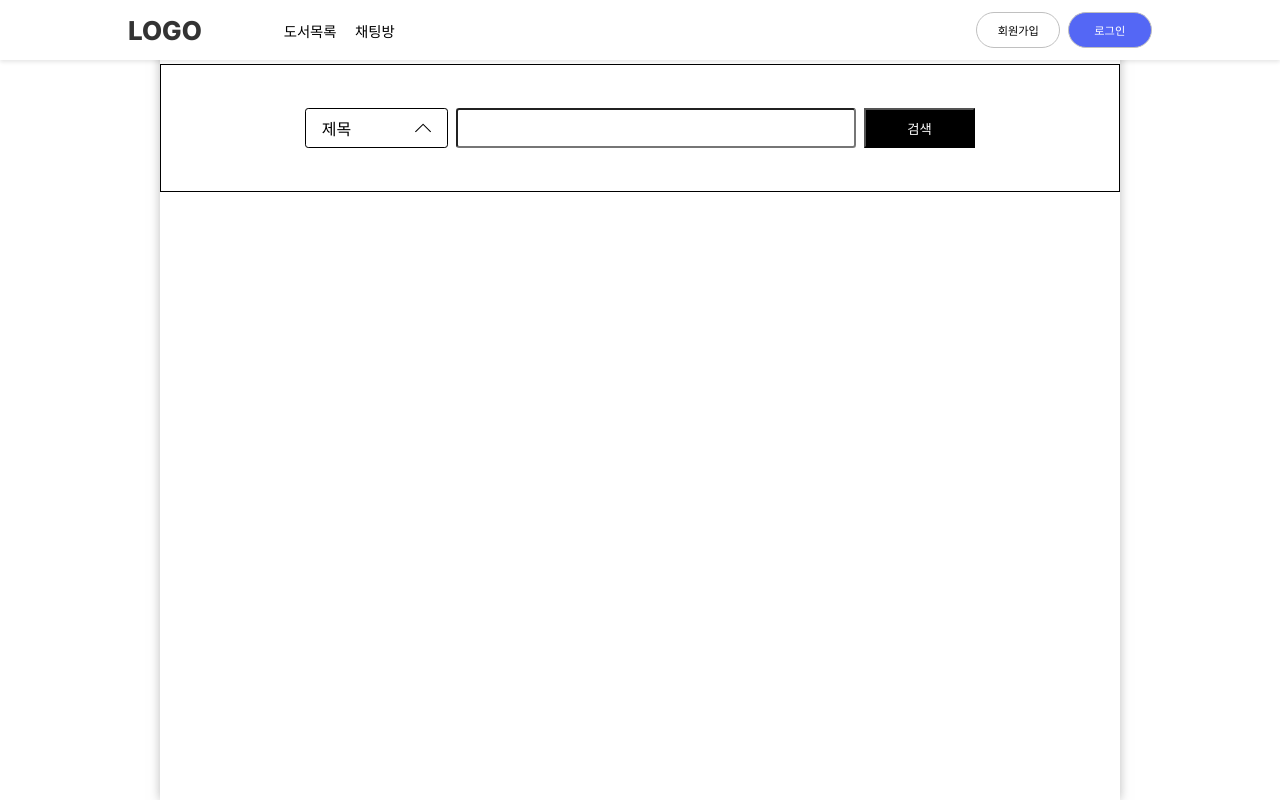
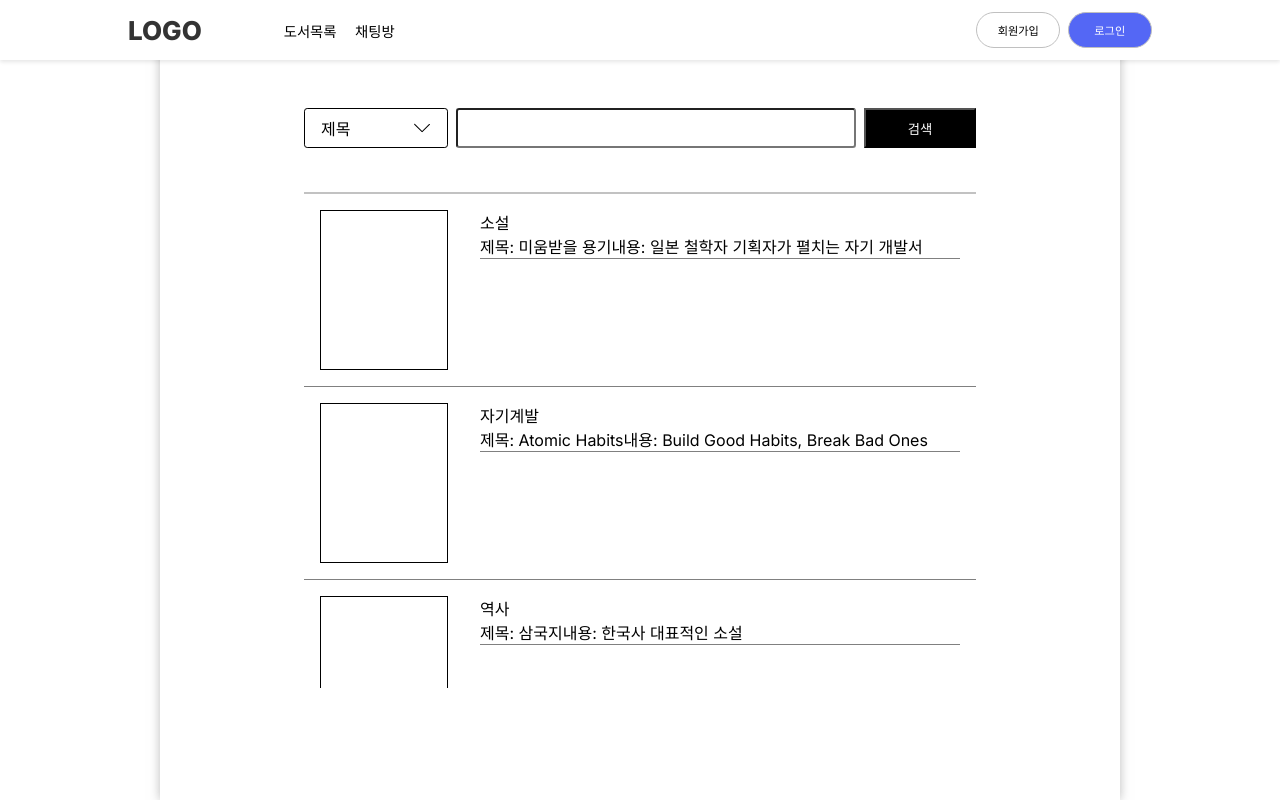
Before and after one commit to cumedang/2024capstone, a React (Create React App) app in the folder src/main/java/frontend/: page /search in a window 1280 px wide. Built offline with nearby package versions, Linux system fonts and the light colour scheme; data requests are answered from the project's data file.

Commit message:
리스트 출력 구현

```diff
--- a/src/main/java/frontend/src/components/SearchList.jsx
+++ b/src/main/java/frontend/src/components/SearchList.jsx
@@ -1,11 +1,22 @@
 import React, { useState, useRef, useEffect } from "react";
 import styles from "../styles/components/SearchList.module.css";
 import { SlArrowDown, SlArrowUp } from "react-icons/sl";
+import  axios  from "axios";
 
 const SearchList = () => {
   const [click, setClick] = useState(false);
   const [title, setTitle] = useState("제목");
+  const [keyword, isKeyword] = useState("");
+  const [data, setData] = useState([]);
   const modalWrapperRef = useRef(null);
+  const clickBoxRef = useRef(null);
+
+  useEffect(() => {
+    axios.get(`http://localhost:8000/books`)
+    .then(res => {
+      setData(res.data);
+    })
+  },[])
 
   const handleClickList = () => {
     setClick(prevState => !prevState)
@@ -17,7 +28,11 @@ const SearchList = () => {
   };
 
   const handleOutsideClick = (event) => {
-    if (modalWrapperRef.current && !modalWrapperRef.current.contains(event.target)) {
+    if (
+      modalWrapperRef.current &&
+      !modalWrapperRef.current.contains(event.target) &&
+      !clickBoxRef.current.contains(event.target)
+    ) {
       setClick(false);
     }
   };
@@ -34,10 +49,10 @@ const SearchList = () => {
       <div className={styles.ListContainer}>
         <div className={styles.searchContainer}>
           <div className={styles.search}>
-            <div className={styles.clickBox} onClick={handleClickList}>
+            <div className={styles.clickBox} ref={clickBoxRef} onClick={handleClickList}>
               {title}
               <div className={styles.icon}>
-                {click ? <SlArrowDown/> : <SlArrowUp />}
+                {click ? <SlArrowUp /> : <SlArrowDown/>}
               </div>
             </div>
             {click && (
@@ -48,10 +63,26 @@ const SearchList = () => {
                   <div className={styles.clickList} onClick={() => handleBoxClick('저자')}>저자</div>
               </div>
             )}
-            <input type="text" className={styles.inputText}></input>
-            <button className={styles.searchButton}>검색</button>
+            <input type="text" className={styles.inputText} value={keyword} onChange={(e) => isKeyword(e.target.value)}></input>
+            <button className={styles.searchButton} >검색</button>
           </div>
         </div>
+              <div className={styles.listContainer}>
+              <div className={styles.listContainer}>
+              {data.map((item, index) => (
+                <div key={index} className={styles.itemContainer}>
+                  <div className={styles.imgContainer}></div>
+                  <div>
+                    <div className={styles.list}>
+                      <div>{item.category}</div>
+                      제목: {item.title}
+                      내용: {item.description}
+                    </div>
+                  </div>
+                </div>
+              ))}
+            </div>
+              </div>
       </div>
     </div>
   );
--- a/src/main/java/frontend/src/styles/components/SearchList.module.css
+++ b/src/main/java/frontend/src/styles/components/SearchList.module.css
@@ -9,7 +9,6 @@
   .searchContainer{
     width: 100%;
     height: 8rem;
-    border: solid 1px black;
     margin-top: 4rem;
     display: flex;
     align-items: center;
@@ -76,3 +75,34 @@
   .clickList:hover{
     background-color: rgb(241, 240, 240);
   }
+
+  .listContainer{
+    width: 42rem;
+    height: 31rem;
+    overflow-y: auto;
+    border-top: solid 0.5px rgb(194, 194, 194);
+    margin: 0 auto;
+  }
+
+  ::-webkit-scrollbar {
+    width: 0;
+  }
+
+  .imgContainer{
+    margin: 1rem;
+    width: 10rem;
+    height: 10rem;
+    border: solid 1px black;
+  }
+
+  .list{
+    margin: 1rem;
+    width: 30rem;
+    margin-left: 1rem;
+    border-bottom: solid 0.5px gray;
+  }
+
+  .itemContainer{
+    display: flex;
+    border-bottom: solid 0.5px gray;
+  }
```
